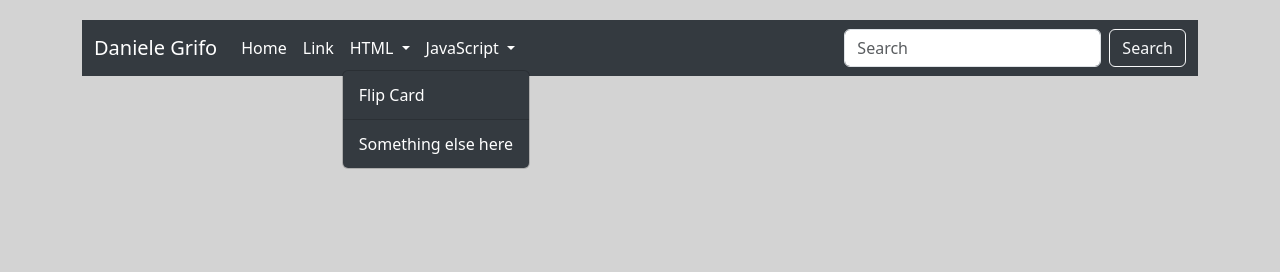
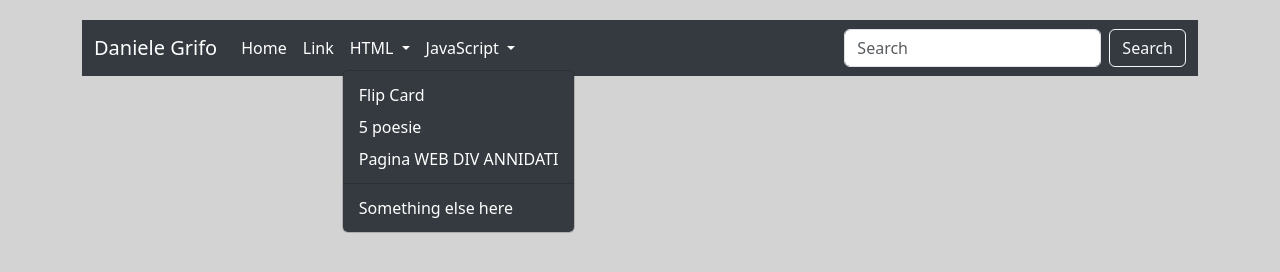
Before and after one commit to xiuderinolarue/TPSIT, a plain HTML site: page menu.html in a window 1280 px wide. Both pictures are taken after a click on the button "HTML". Drawn offline with nearby package versions, Linux system fonts and the light colour scheme.

Commit message:
Update menu.html

```diff
--- a/menu.html
+++ b/menu.html
@@ -58,6 +58,8 @@
             <ul class="dropdown-menu">
 
               <li><a class="dropdown-item" href="https://xiuderinolarue.github.io/TPSIT/flipcard.html">Flip Card</a></li>
+              <li><a class="dropdown-item" href="https://xiuderinolarue.github.io/TPSIT/Es%201%20css.html">5 poesie</a></li>
+              <li><a class="dropdown-item" href="https://xiuderinolarue.github.io/TPSIT/Pagina_WEB_DIV_ANNIDATI.html">Pagina WEB DIV ANNIDATI </a></li>
 
 
               <li><hr class="dropdown-divider"></li>
```
